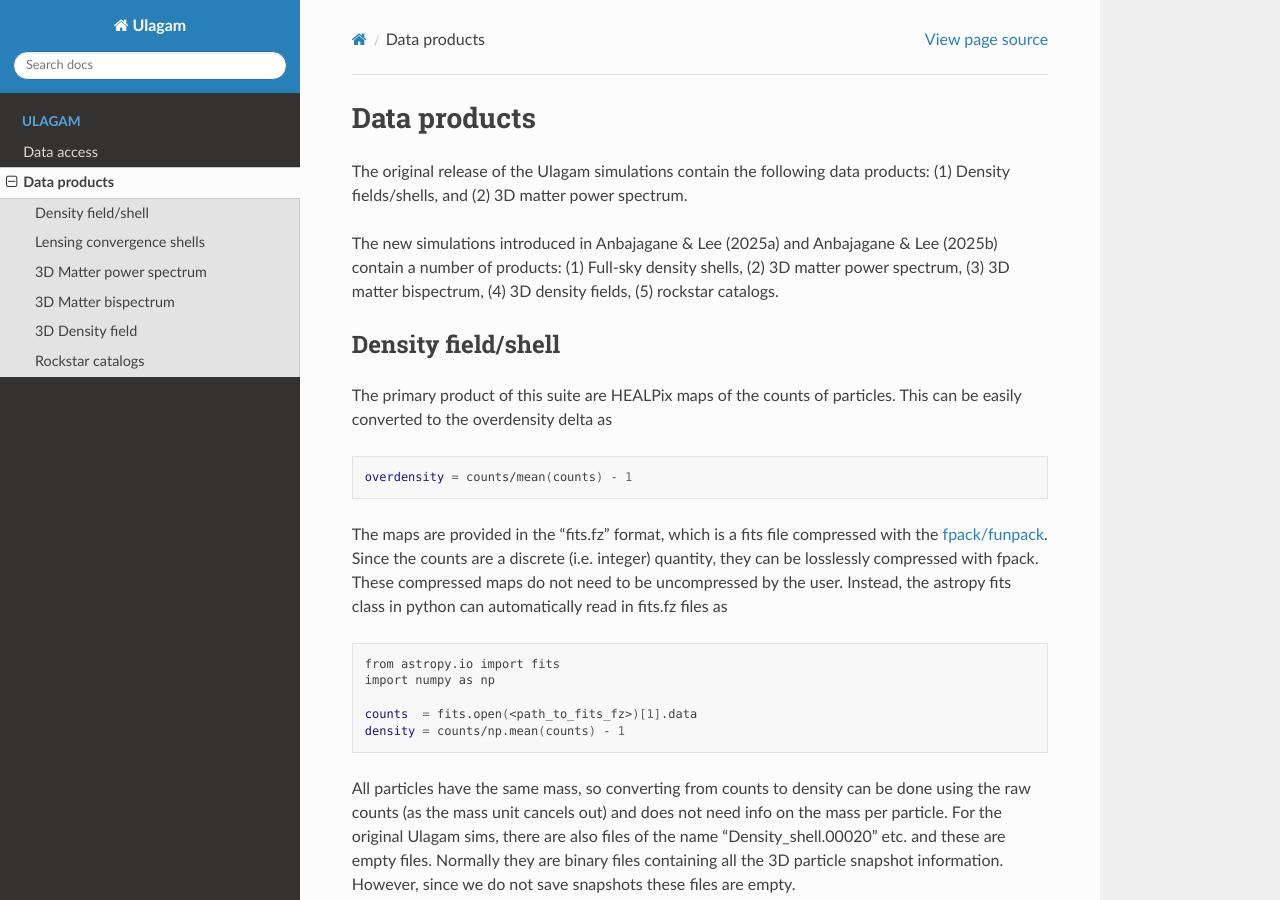
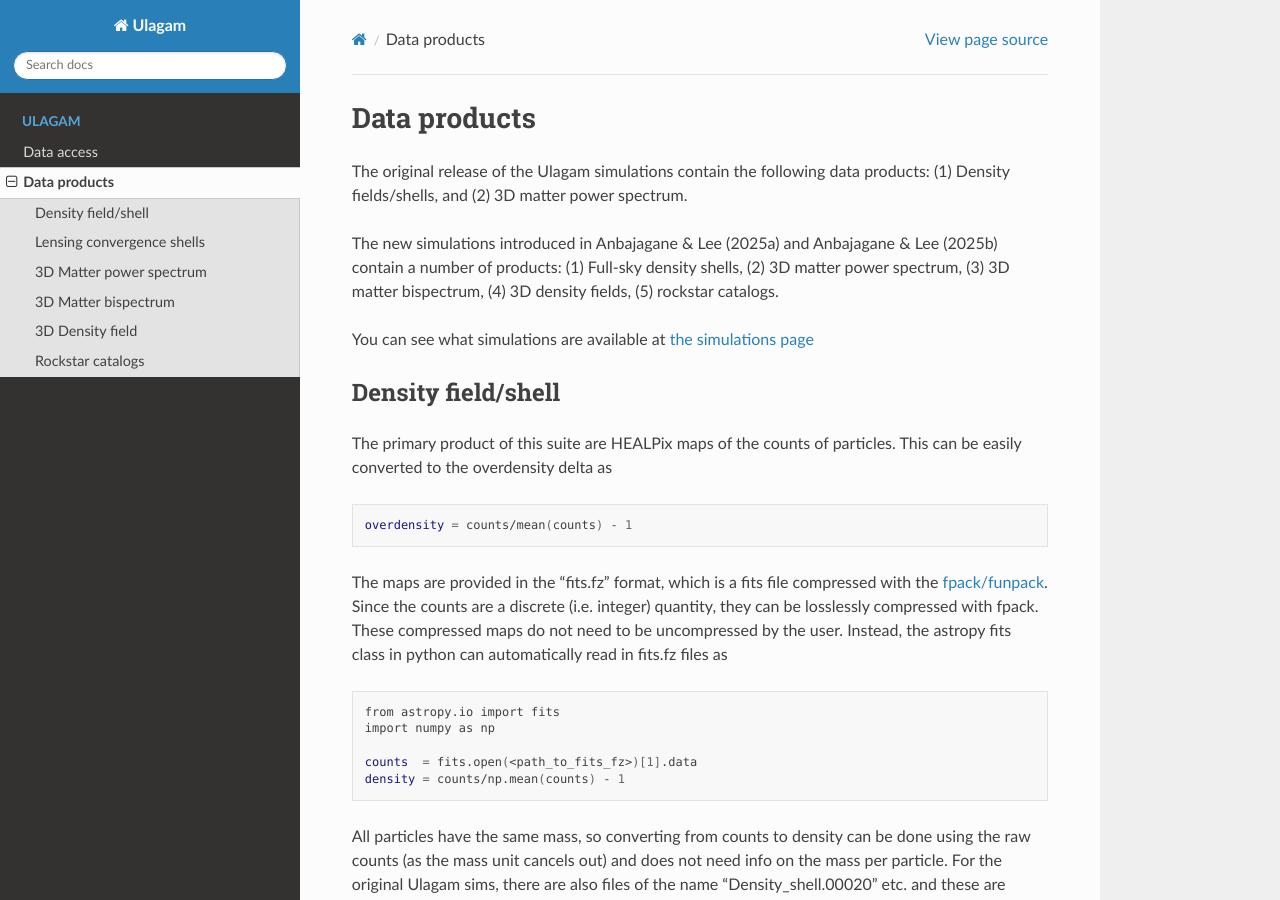
Before and after one commit to DhayaaAnbajagane/Ulagam-simulations, a Sphinx documentation site: the page built from docs/source/data_products.rst, in a window 1280 px wide and 900 px high. Built offline with Sphinx 7.4.7 and the Read the Docs theme 3.1.0, drawn with Linux system fonts in a browser that asks for light colours.

Commit message:
Update data_products.rst with simulations page link

```diff
--- a/docs/source/data_products.rst
+++ b/docs/source/data_products.rst
@@ -7,6 +7,8 @@ Data products
 The original release of the Ulagam simulations contain the following data products: (1) Density fields/shells, and (2) 3D matter power spectrum.
 
 The new simulations introduced in Anbajagane & Lee (2025a) and Anbajagane & Lee (2025b) contain a number of products: (1) Full-sky density shells, (2) 3D matter power spectrum, (3) 3D matter bispectrum, (4) 3D density fields, (5) rockstar catalogs.
+
+You can see what simulations are available at `the simulations page <simulations.md>`_
 
 
 =============
```
